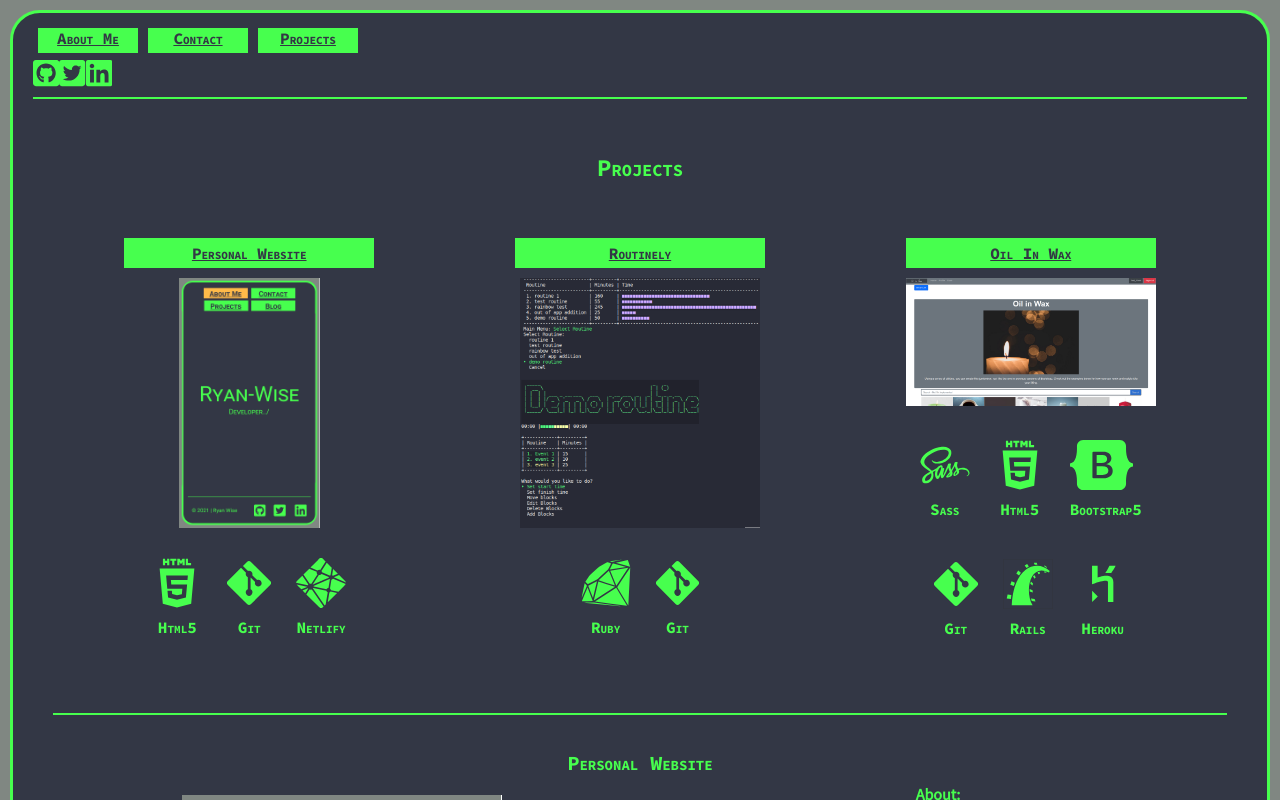
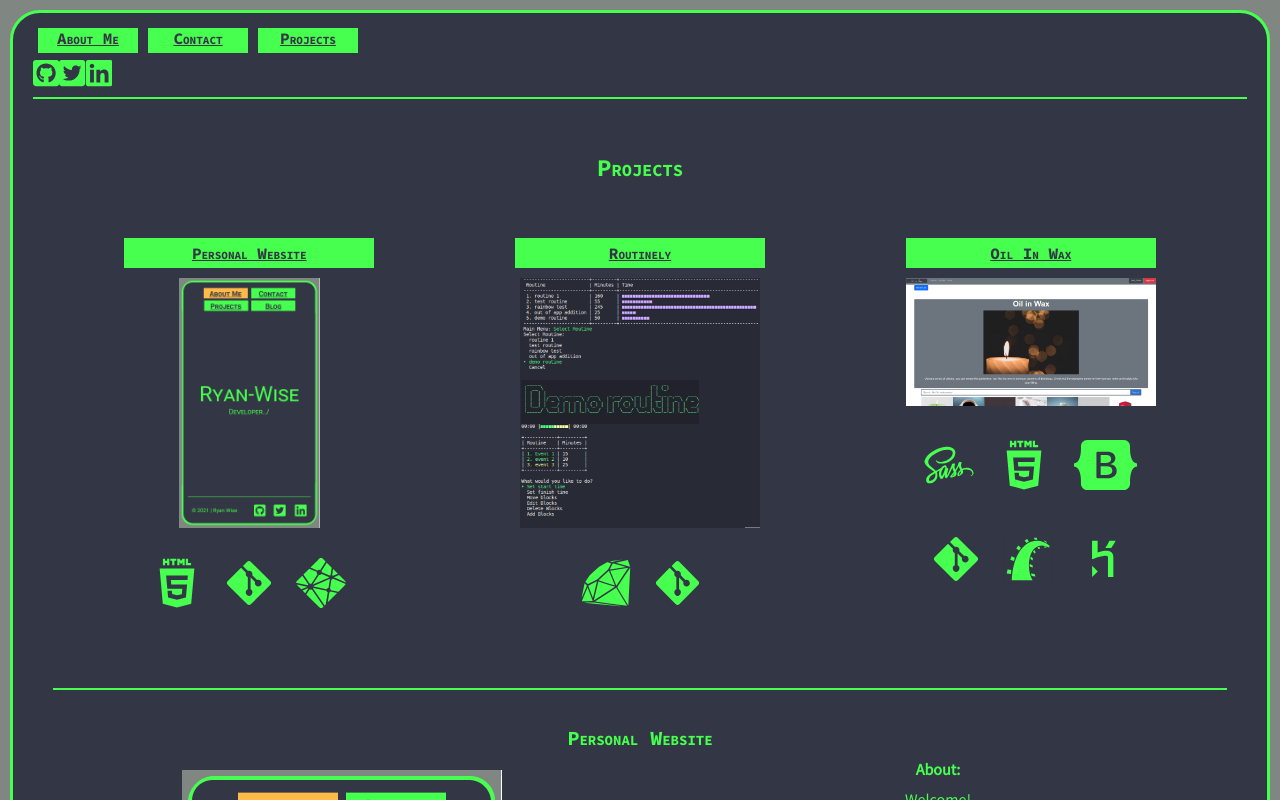
Before and after one commit to ryanjwise/personal-portfolio, a React (Create React App) app: page /projects in a window 1280 px wide. Shown: the top 800 px of the page. Built offline with nearby package versions, Linux system fonts and the light colour scheme.

Commit message:
fix bug in ProjectLink

```diff
--- a/src/Components/ProjectLink.jsx
+++ b/src/Components/ProjectLink.jsx
@@ -15,7 +15,7 @@ const ProjectLink = ({project, project_id}) => {
       </div>
       <div class="nav-extra">
         {/* <!-- formatted in logo-array.scss --> */}
-        <IconArray icons={project.stack} label={false} />
+        <IconArray icons={project.stack} labels={false} />
       </div>
     </article>
   );
```
